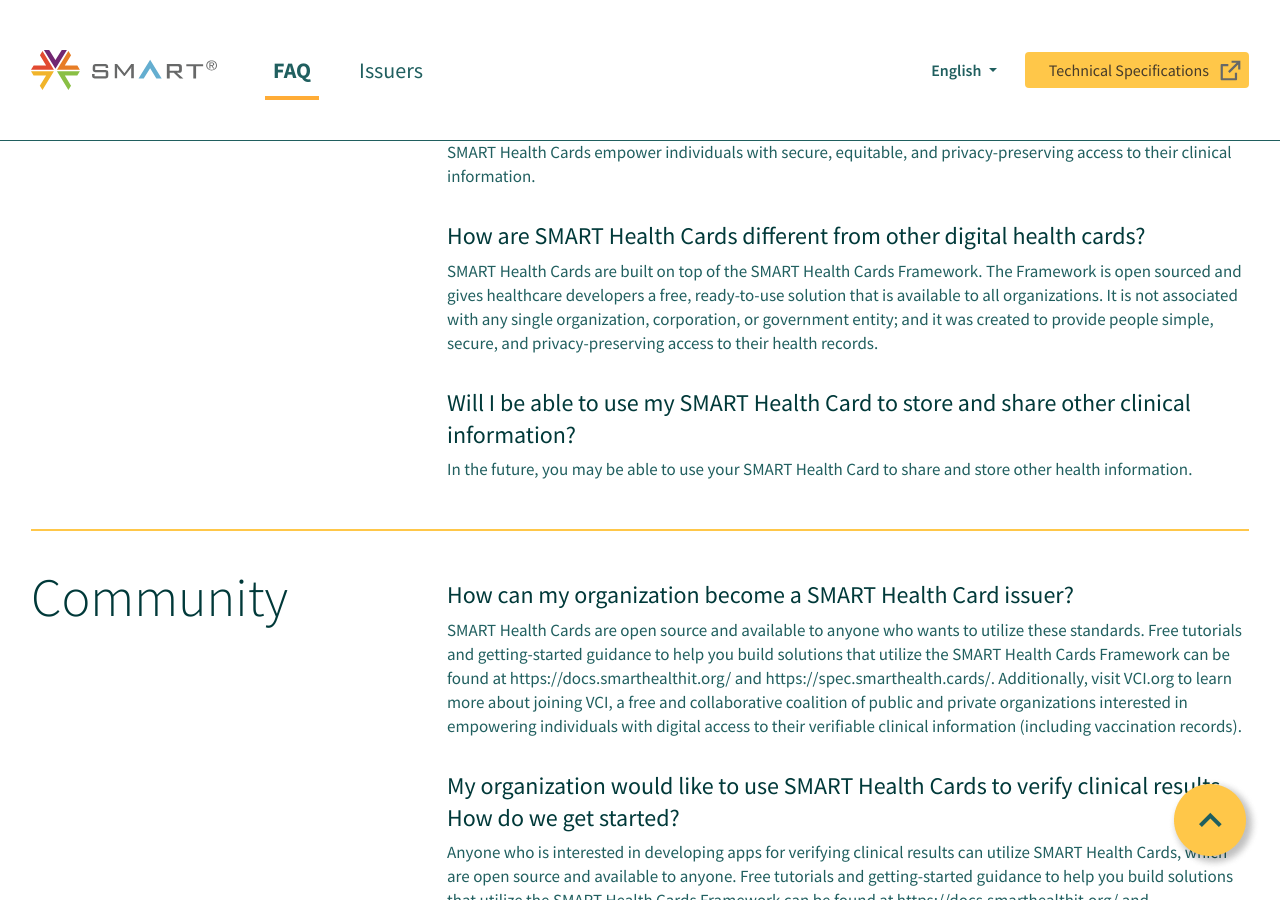
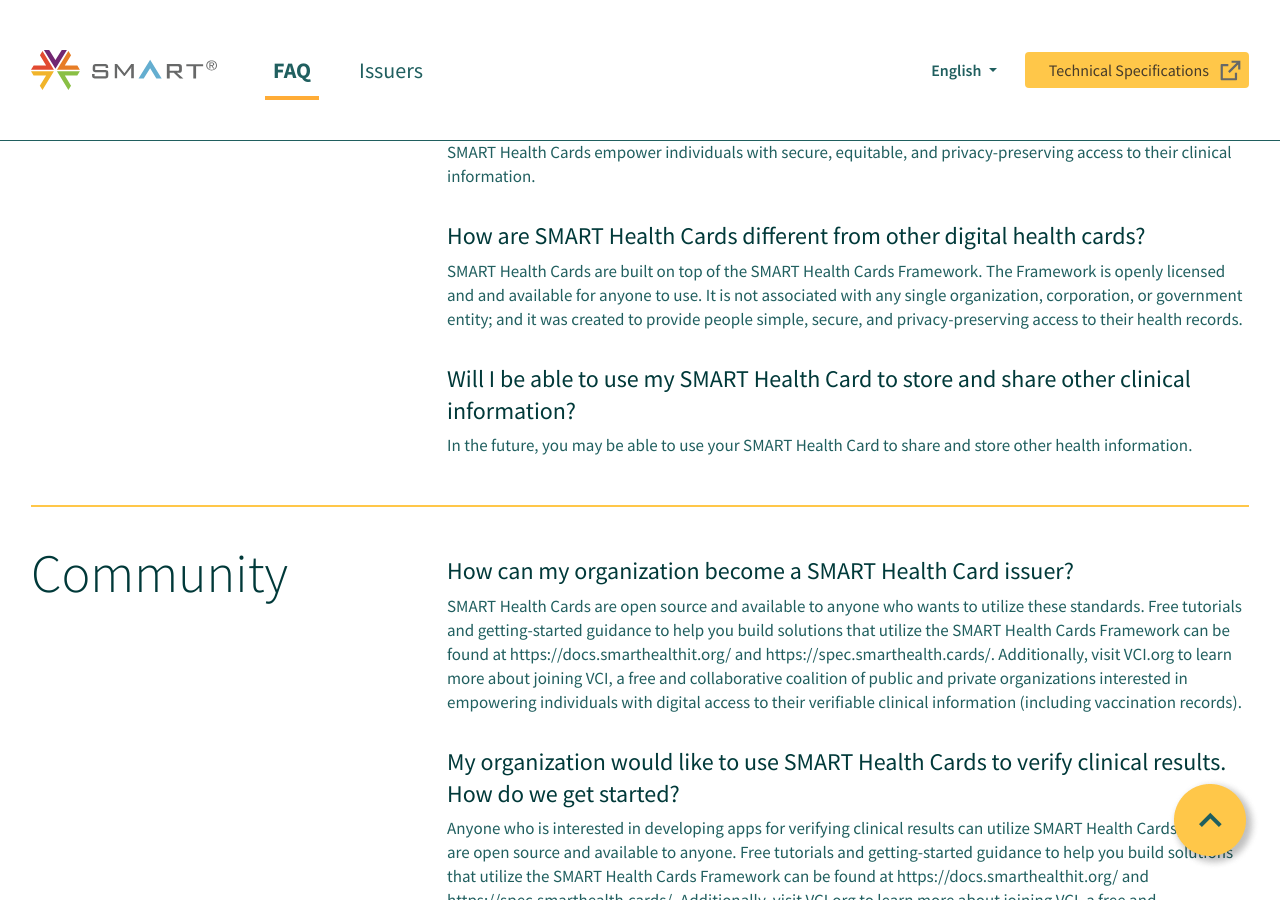
Before and after one commit to smart-health-cards/staging, a Jekyll site: the page built from en/faq.html, in a window 1280 px wide and 900 px high, scrolled down 4189 px. Built offline with Jekyll 4.4.1, drawn with Linux system fonts in a browser that asks for light colours.

Commit message:
Tweak How-are-SMART-Health-Cards-different FAQ

```diff
--- a/en/faq.html
+++ b/en/faq.html
@@ -447,7 +447,7 @@
                             <a href="faq.html#How-are-SMART-Health-Cards-different-from-other-digital-health-cards" class="question">How are SMART Health Cards different from other digital health cards?  </a>
                         </p>
                         <p class="answer">
-                            SMART Health Cards are built on top of the SMART Health Cards Framework. The Framework is open sourced and gives healthcare developers a free, ready-to-use solution that is available to all organizations. It is not associated with any single organization, corporation, or government entity; and it was created to provide people simple, secure, and privacy-preserving access to their health records.
+                            SMART Health Cards are built on top of the SMART Health Cards Framework. The Framework is openly licensed and and available for anyone to use. It is not associated with any single organization, corporation, or government entity; and it was created to provide people simple, secure, and privacy-preserving access to their health records.
                         </p>
                     </div>
                 </div>
```
